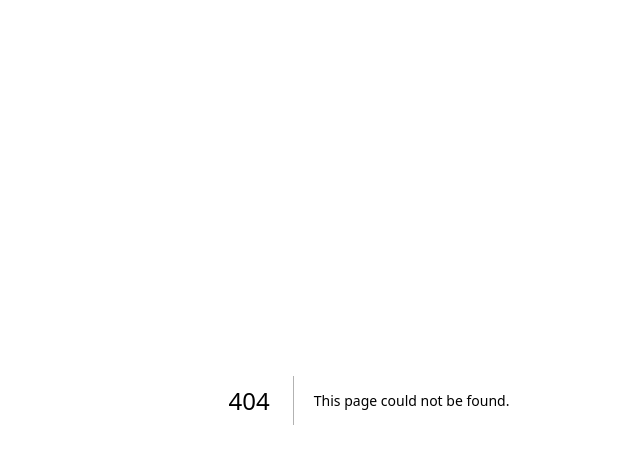
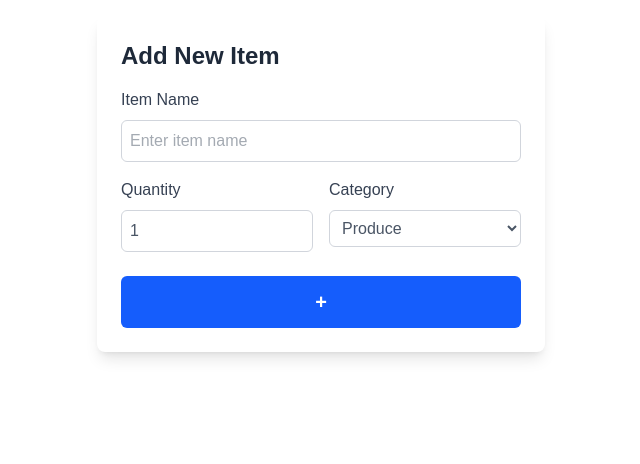
Before and after one commit to Neen-18/cprg306-assignments, a Next.js app: page /week-5 in a window 1280 px wide. Before the commit this address had no page. Shown: the top 464 px of the page, without its empty margins (271-911 px from the left). Built offline with nearby package versions, Linux system fonts and the light colour scheme.

Commit message:
completed week 5

```diff
--- a/app/page.js
+++ b/app/page.js
@@ -8,7 +8,8 @@ export default function RootPage() {
       <p>
         <Link href="/week-2">Go to Week 2 -- </Link>
         <Link href="/week-3">Go to Week 3 -- </Link>
-        <Link href="/week-4">Go to Week 4</Link>
+        <Link href="/week-4">Go to Week 4 -- </Link>
+        <Link href="/week-5">Go to Week 5 -- </Link>
       </p>
     </main>
   );
--- /dev/null
+++ b/app/week-5/NewItem.js
@@ -0,0 +1,105 @@
+"use client";
+
+import { useState } from "react";
+
+export default function NewItem() {
+  const [name, setName] = useState("");
+  const [quantity, setQuantity] = useState(1);
+  const [category, setCategory] = useState("produce");
+
+  const handleSubmit = (event) => {
+    event.preventDefault();
+
+    const item = {
+      name,
+      quantity,
+      category,
+    };
+
+    console.log(item);
+
+    alert(`Added: ${name}, quantity: ${quantity}, category: ${category}`);
+
+    setName("");
+    setQuantity(1);
+    setCategory("produce");
+  };
+
+  return (
+    <form
+      onSubmit={handleSubmit}
+      className="max-w-md w-full bg-white p-6 rounded-lg shadow-lg"
+    >
+      <h2 className="text-2xl font-bold mb-4 text-gray-800">Add New Item</h2>
+
+      <div className="mb-4">
+        <label htmlFor="name" className="block text-gray-700 font-medium mb-2">
+          Item Name
+        </label>
+        <input
+          type="text"
+          id="name"
+          value={name}
+          onChange={(e) => setName(e.target.value)}
+          required
+          className="w-full p-2 border border-gray-300 rounded-md text-gray-600"
+          placeholder="Enter item name"
+        />
+      </div>
+
+      <div className="flex gap-4 mb-6">
+        <div className="flex-1">
+          <label
+            htmlFor="quantity"
+            className="block text-gray-700 font-medium mb-2"
+          >
+            Quantity
+          </label>
+          <input
+            type="number"
+            id="quantity"
+            min="1"
+            max="99"
+            value={quantity}
+            onChange={(e) => setQuantity(Number(e.target.value))}
+            className="w-full p-2 border border-gray-300 rounded-md text-gray-600"
+          />
+        </div>
+
+        <div className="flex-1">
+          <label
+            htmlFor="category"
+            className="block text-gray-700 font-medium mb-2"
+          >
+            Category
+          </label>
+          <select
+            id="category"
+            value={category}
+            onChange={(e) => setCategory(e.target.value)}
+            className="w-full p-2 border border-gray-300 rounded-md text-gray-600"
+          >
+            <option value="produce">Produce</option>
+            <option value="dairy">Dairy</option>
+            <option value="bakery">Bakery</option>
+            <option value="meat">Meat</option>
+            <option value="frozenFoods">Frozen Foods</option>
+            <option value="cannedGoods">Canned Goods</option>
+            <option value="dryGoods">Dry Goods</option>
+            <option value="beverages">Beverages</option>
+            <option value="snacks">Snacks</option>
+            <option value="household">Household</option>
+            <option value="other">Other</option>
+          </select>
+        </div>
+      </div>
+
+      <button
+        type="submit"
+        className="w-full bg-blue-600 text-white font-bold py-3 px-4 rounded-md hover:bg-blue-700 text-xl cursor-pointer"
+      >
+        +
+      </button>
+    </form>
+  );
+}
--- /dev/null
+++ b/app/week-5/page.js
@@ -0,0 +1,9 @@
+import NewItem from "./NewItem";
+
+export default function Page() {
+  return (
+    <main className="p-4 max-w-xl mx-auto">
+      <NewItem />
+    </main>
+  );
+}
```
